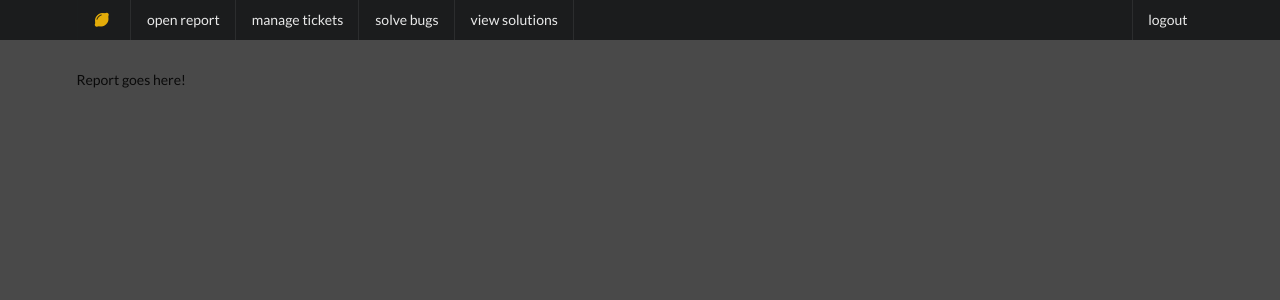
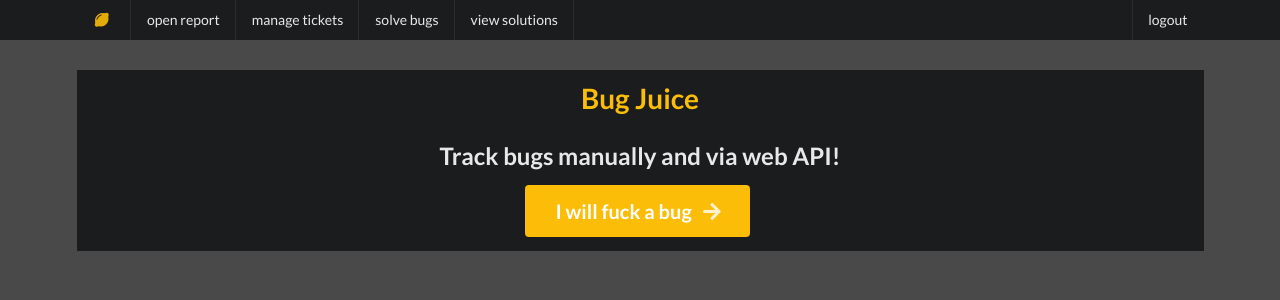
Before and after one commit to exinmusic/bug-juice, a Django app: page /review in a window 1280 px wide. Shown: the top 300 px of the page. Run offline with Django 3.2, Linux system fonts and the light colour scheme; the visitor is signed in with stand-in values (Sample User, id 1); some libraries are stand-ins or nearby versions.

Commit message:
EB Setup
Note Django version 2.1 works better on the EB EC2 instances.

```diff
--- a/mysite/mysite/settings.py
+++ b/mysite/mysite/settings.py
@@ -25,7 +25,8 @@ SECRET_KEY = 'ezwulykc0#%55dxiy_unihu201^s61^2bv0bq^y4tswb4b!82#'
 # SECURITY WARNING: don't run with debug turned on in production!
 DEBUG = True
 
-ALLOWED_HOSTS = []
+ALLOWED_HOSTS = ['juice-env.regt65sjib.us-west-2.elasticbeanstalk.com',
+                '127.0.0.1']
 
 
 # Application definition
@@ -122,3 +123,5 @@ USE_TZ = True
 STATIC_URL = '/static/'
 
 LOGIN_URL = '/users/login'
+
+STATIC_ROOT= os.path.join(BASE_DIR,'static/')
--- a/mysite/tickets/templates/tickets/review.html
+++ b/mysite/tickets/templates/tickets/review.html
@@ -3,7 +3,15 @@
 {% block content %}
 
 <div class="ui main container">
-	Report goes here!
+		<div class="ui inverted vertical masthead center aligned segment">
+			<div class="ui text container">
+				<h1 class="ui yellow header">
+					Bug Juice
+				</h1>
+				<h2>Track bugs manually and via web API!</h2>
+				<div class="ui huge yellow button">I will fuck a bug<i class="right arrow icon"></i></div>
+			</div>
+		</div>
 </div>
 
 {% endblock %}
```
Also changed, not shown: mysite/requirements.txt (added, +13 -0 lines), 1 other file.
